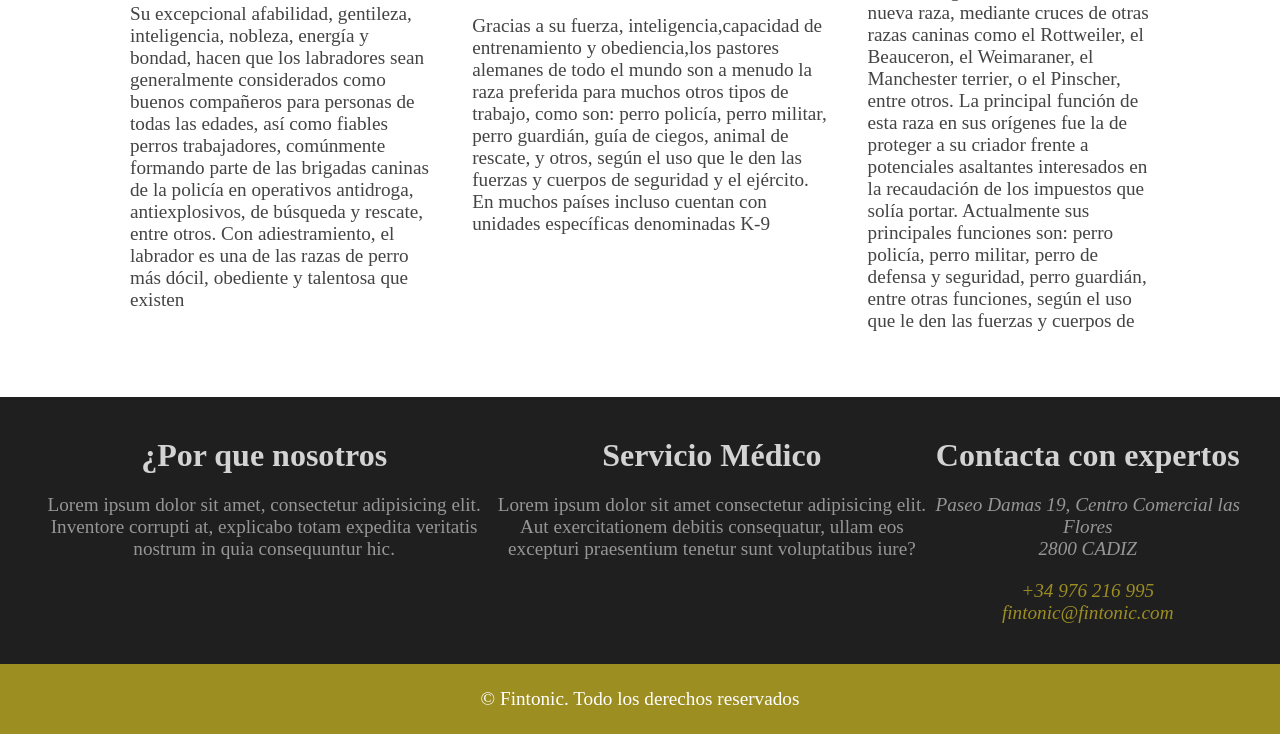
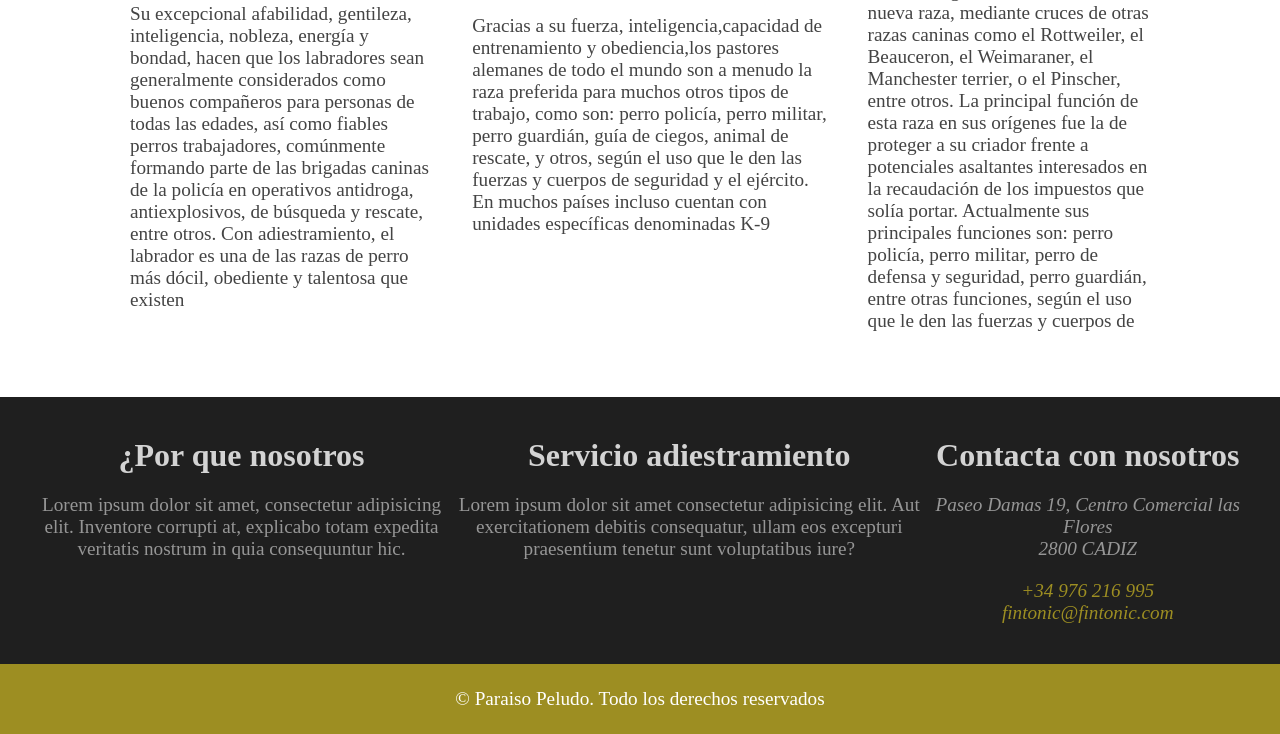
Before and after one commit to HectorCudero/Animal-preferido, a plain HTML site: page Index.html in a window 1280 px wide. Shown: the part 1735-2469 px from the top of the page. Drawn offline with Linux system fonts and the light colour scheme.

Commit message:
inserccion de footer

```diff
--- a/Index.html
+++ b/Index.html
@@ -150,14 +150,14 @@
         </div>
 
         <div>
-            <h2>Servicio Médico</h2>
+            <h2>Servicio adiestramiento</h2>
             <p>Lorem ipsum dolor sit amet consectetur adipisicing elit. Aut exercitationem debitis consequatur, ullam eos excepturi praesentium tenetur sunt voluptatibus iure?</p>
 
         </div>
 
         <div>
 
-            <h2>Contacta con expertos</h2>
+            <h2>Contacta con nosotros</h2>
 
             <address>
                 <p>Paseo Damas 19, Centro Comercial las <br> Flores <br> 2800 CADIZ</p>
@@ -171,7 +171,7 @@
     </div>
 
     <div class="backgroundAmarillo grid">
-        <p>&copy Fintonic. Todo los derechos reservados</p>
+        <p>&copy Paraiso Peludo. Todo los derechos reservados</p>
     </div>
 
   </footer>
```
